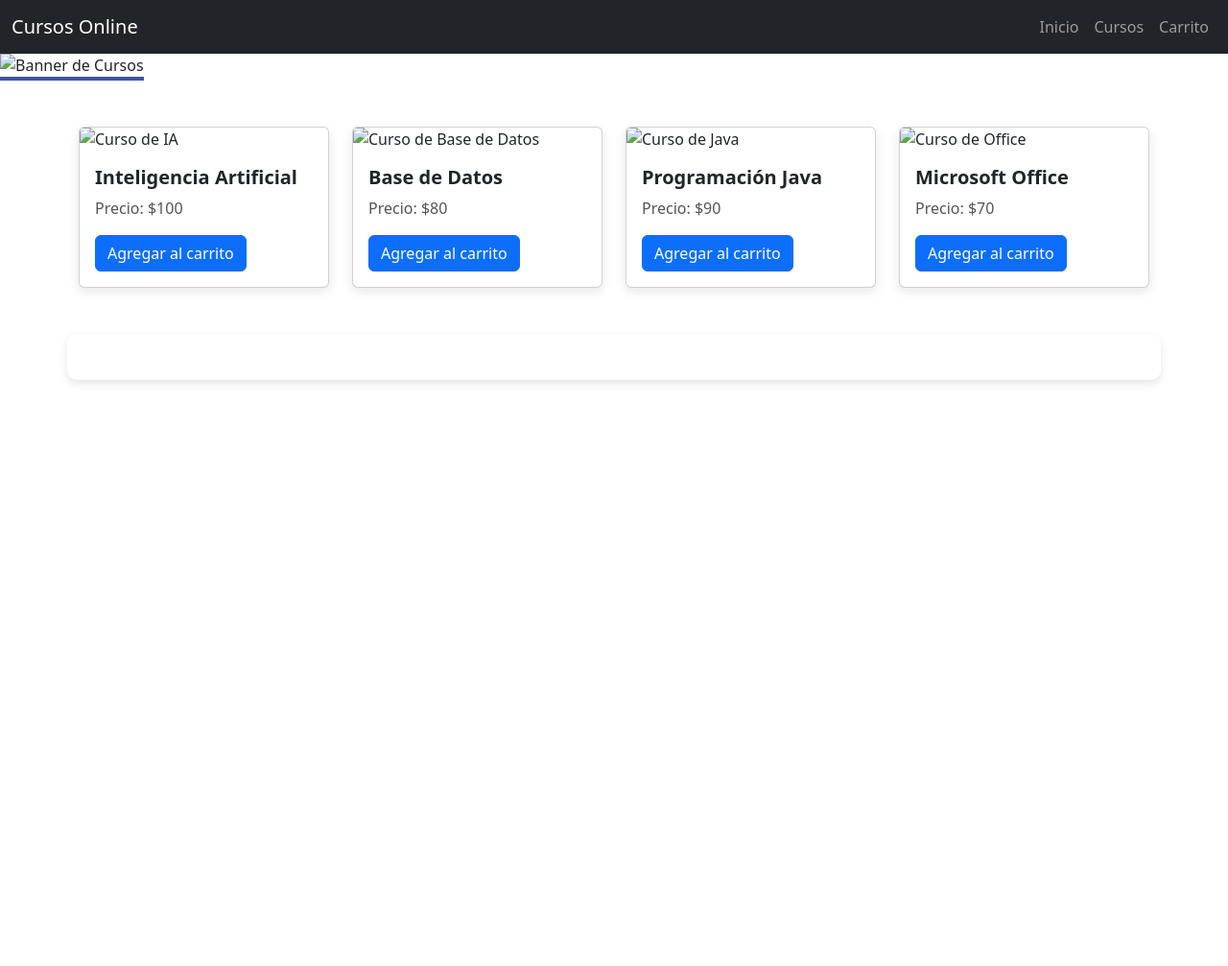
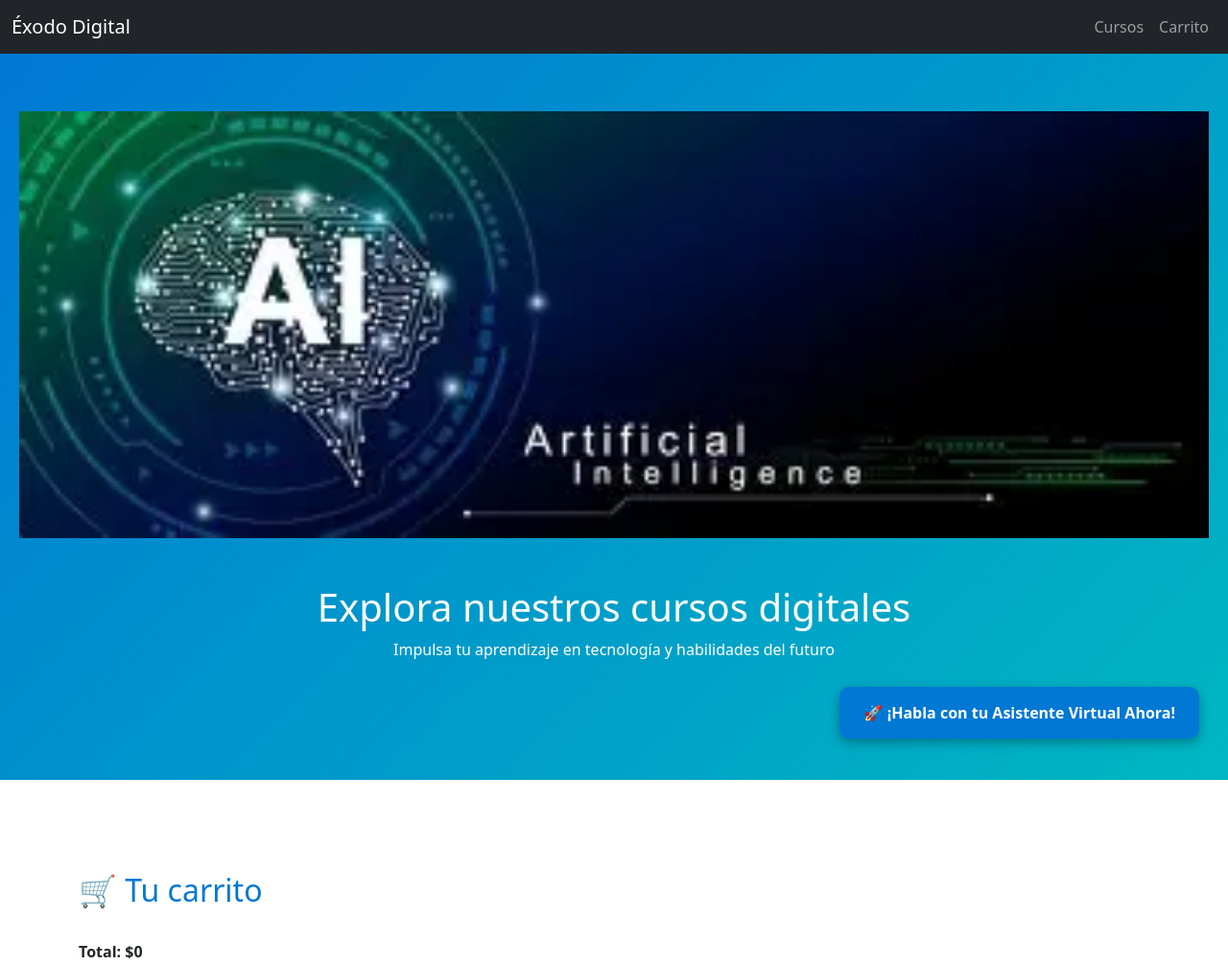
Before and after one commit to Anuar204/cursos-online, a plain HTML site: page index.html in a window 1280 px wide. Shown: the whole page at 96% size. Before the commit the page ends 800 px from the top, so only its background shows below. Drawn offline with nearby package versions, Linux system fonts and the light colour scheme.

Commit message:
Actualizacion

```diff
--- a/css/styles.css
+++ b/css/styles.css
@@ -1,78 +1,61 @@
-/css/styles.css
-/* Estilo general */
+/* ========== ESTILOS GENERALES ========== */
 body {
   font-family: 'Segoe UI', Tahoma, Geneva, Verdana, sans-serif;
-  background-color: #f4f4f9;
-  color: #333;
+  background-color: #f4f6f9;
   margin: 0;
   padding: 0;
 }
 
-/* Banner */
-.banner img {
-  max-height: 300px;
-  object-fit: cover;
-  width: 100%;
-  border-bottom: 4px solid #3f51b5;
+/* ========== ENCABEZADO / HERO ========== */
+.hero {
+  background: linear-gradient(135deg, #0078D4, #00b7c2);
+  color: white;
+  padding: 60px 20px;
+  text-align: center;
 }
 
-/* Tarjetas de cursos */
+/* ========== CARDS DE CURSOS ========== */
 .card {
   box-shadow: 0 4px 12px rgba(0, 0, 0, 0.1);
+  transition: transform 0.2s ease;
   border: none;
-  border-radius: 10px;
-  transition: transform 0.3s ease, box-shadow 0.3s ease;
 }
 
 .card:hover {
   transform: scale(1.03);
-  box-shadow: 0 8px 20px rgba(0, 0, 0, 0.2);
 }
 
-.card-title {
-  font-weight: bold;
-  color: #2c3e50;
+/* ========== CARRITO DE COMPRAS ========== */
+#carrito h2 {
+  color: #0078D4;
 }
 
-.card-text {
-  font-size: 16px;
-  color: #555;
+#lista-carrito li {
+  display: flex;
+  justify-content: space-between;
+  padding: 8px 12px;
+  background-color: white;
+  border-bottom: 1px solid #ddd;
 }
 
-/* Botones */
-.btn-primary {
-  background-color: #3f51b5;
-  border: none;
-  border-radius: 25px;
-  transition: background-color 0.3s ease, transform 0.2s ease;
+/* ========== BOTÓN FLOTANTE DEL CHATBOT ========== */
+#floating-btn {
+  position: fixed;
+  bottom: 30px;
+  right: 30px;
+  padding: 15px 25px;
+  font-size: 16px;
+  font-weight: bold;
+  background-color: #0078D4;
+  color: white;
+  text-decoration: none;
+  border-radius: 10px;
+  box-shadow: 0px 4px 12px rgba(0, 0, 0, 0.3);
+  z-index: 9999;
+  transition: transform 0.3s ease, background-color 0.3s ease;
 }
 
-.btn-primary:hover {
-  background-color: #283593;
-  transform: scale(1.05);
+#floating-btn:hover {
+  transform: scale(1.07);
+  background-color: #005fa3;
 }
-
-.btn-danger {
-  border-radius: 25px;
-}
-
-/* Carrito */
-#carrito {
-  background-color: #ffffff;
-  border-radius: 10px;
-  padding: 20px;
-  box-shadow: 0 4px 10px rgba(0, 0, 0, 0.1);
-}
-
-#carrito h2 {
-  color: #3f51b5;
-}
-
-/* Footer */
-footer {
-  background-color: #2c3e50;
-  color: white;
-  padding: 15px 0;
-  margin-top: 40px;
-  font-size: 14px;
-}
--- a/index.html
+++ b/index.html
@@ -1,24 +1,26 @@
 <!DOCTYPE html>
 <html lang="es">
 <head>
-  <meta charset="UTF-8">
-  <meta name="viewport" content="width=device-width, initial-scale=1.0">
-  <title>Plataforma de Cursos</title>
-  <link rel="stylesheet" href="css/styles.css">
-  <link href="https://cdn.jsdelivr.net/npm/bootstrap@5.3.0/dist/css/bootstrap.min.css" rel="stylesheet">
+  <meta charset="UTF-8" />
+  <meta name="viewport" content="width=device-width, initial-scale=1.0"/>
+  <title>Éxodo Digital – Plataforma de Cursos</title>
+
+  <!-- Enlace a tu archivo CSS (lo crearemos en el siguiente paso) -->
+  <link rel="stylesheet" href="css/styles.css" />
+
+  <!-- Bootstrap para diseño responsivo y componentes modernos -->
+  <link href="https://cdn.jsdelivr.net/npm/bootstrap@5.3.0/dist/css/bootstrap.min.css" rel="stylesheet"/>
 </head>
 <body>
-
-  <!-- Menú de navegación -->
+  <!-- Barra de navegación -->
   <nav class="navbar navbar-expand-lg navbar-dark bg-dark">
     <div class="container-fluid">
-      <a class="navbar-brand" href="#">Cursos Online</a>
+      <a class="navbar-brand" href="#">Éxodo Digital</a>
       <button class="navbar-toggler" type="button" data-bs-toggle="collapse" data-bs-target="#navbarNav">
         <span class="navbar-toggler-icon"></span>
       </button>
       <div class="collapse navbar-collapse" id="navbarNav">
         <ul class="navbar-nav ms-auto">
-          <li class="nav-item"><a class="nav-link" href="#">Inicio</a></li>
           <li class="nav-item"><a class="nav-link" href="#cursos">Cursos</a></li>
           <li class="nav-item"><a class="nav-link" href="#carrito">Carrito</a></li>
         </ul>
@@ -26,64 +28,38 @@
     </div>
   </nav>
 
-  <!-- Banner -->
-  <header class="banner">
-    <img src="img/banner.jpg" alt="Banner de Cursos" class="img-fluid w-100">
+  <!-- Sección de Bienvenida -->
+  <header class="hero">
+    <img class="img-fluid w-100" src="img/banner.webp" alt="Banner de Cursos">
+    <div class="container text-center py-5">
+      <h1>Explora nuestros cursos digitales</h1>
+      <p>Impulsa tu aprendizaje en tecnología y habilidades del futuro</p>
+    </div>
   </header>
 
-  <!-- Sección de Cursos -->
+  <!-- Catálogo de cursos -->
   <section id="cursos" class="container my-5">
-    <div class="row">
-      <!-- Curso IA -->
-      <div class="col-md-3">
-        <div class="card">
-          <img src="img/ia.jpg" class="card-img-top" alt="Curso de IA">
-          <div class="card-body">
-            <h5 class="card-title">Inteligencia Artificial</h5>
-            <p class="card-text">Precio: $100</p>
-            <button class="btn btn-primary" onclick="agregarAlCarrito('IA', 100)">Agregar al carrito</button>
-          </div>
-        </div>
-      </div>
-
-      <!-- Curso Base de Datos -->
-      <div class="col-md-3">
-        <div class="card">
-          <img src="img/bd.jpg" class="card-img-top" alt="Curso de Base de Datos">
-          <div class="card-body">
-            <h5 class="card-title">Base de Datos</h5>
-            <p class="card-text">Precio: $80</p>
-            <button class="btn btn-primary" onclick="agregarAlCarrito('Base de Datos', 80)">Agregar al carrito</button>
-          </div>
-        </div>
-      </div>
-
-      <!-- Curso Java -->
-      <div class="col-md-3">
-        <div class="card">
-          <img src="img/java.jpg" class="card-img-top" alt="Curso de Java">
-          <div class="card-body">
-            <h5 class="card-title">Programación Java</h5>
-            <p class="card-text">Precio: $90</p>
-            <button class="btn btn-primary" onclick="agregarAlCarrito('Java', 90)">Agregar al carrito</button>
-          </div>
-        </div>
-      </div>
-
-      <!-- Curso Office -->
-      <div class="col-md-3">
-        <div class="card">
-          <img src="img/office.jpg" class="card-img-top" alt="Curso de Office">
-          <div class="card-body">
-            <h5 class="card-title">Microsoft Office</h5>
-            <p class="card-text">Precio: $70</p>
-            <button class="btn btn-primary" onclick="agregarAlCarrito('Office', 70)">Agregar al carrito</button>
-          </div>
-        </div>
-      </div>
+    <div class="row" id="contenedor-cursos">
+      <!-- Aquí se cargarán los cursos dinámicamente desde JS -->
     </div>
   </section>
 
-  <!-- Carrito de Compras -->
+  <!-- Carrito -->
   <section id="carrito" class="container my-5">
-    <h2>
+    <h2 class="mb-3">🛒 Tu carrito</h2>
+    <ul id="lista-carrito" class="list-group"></ul>
+    <div class="mt-3">
+      <strong>Total: $<span id="total-carrito">0</span></strong>
+    </div>
+  </section>
+
+  <!-- Botón flotante del chatbot -->
+  <a href="https://www.chatbase.co/chatbot-iframe/eIrzI-2lWZ2UNDvJmKXhr" target="_blank" id="floating-btn">
+    🚀 ¡Habla con tu Asistente Virtual Ahora!
+  </a>
+
+  <!-- Enlace al archivo JS externo (lo crearemos luego) -->
+  <script src="js/app.js"></script>
+  <script src="https://cdn.jsdelivr.net/npm/bootstrap@5.3.0/dist/js/bootstrap.bundle.min.js"></script>
+</body>
+</html>
```
Also changed, not shown: js/script.js (+67 -39 lines).
